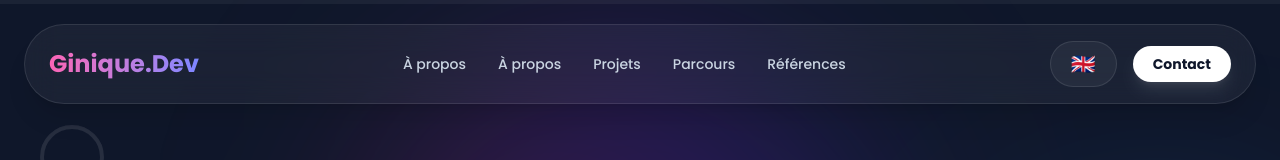
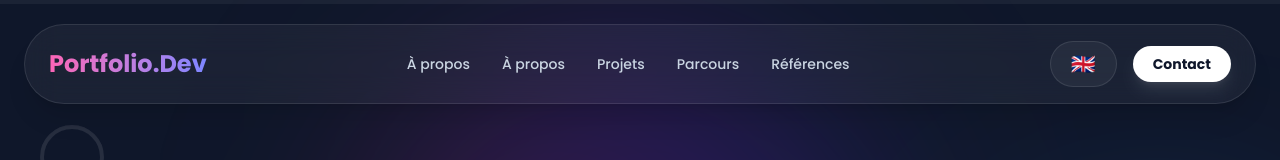
Before and after one commit to israel997/portfolio-ginique-lawani, a Vue app: page / in a window 1280 px wide. Shown: the top 160 px of the page. Built offline with nearby package versions, Linux system fonts and the light colour scheme.

Commit message:
Feat : Some changes

```diff
--- a/src/components/Navbar.vue
+++ b/src/components/Navbar.vue
@@ -1,7 +1,7 @@
 <template>
   <nav class="flex justify-between items-center mb-12 md:mb-20 bg-white/5 backdrop-blur-lg border border-white/10 rounded-full px-4 md:px-6 py-3 md:py-4 shadow-xl" role="navigation" aria-label="Navigation principale">
     <div class="text-lg md:text-2xl font-bold bg-clip-text text-transparent bg-gradient-to-r from-pink-400 to-indigo-400">
-      <span itemprop="brand">Ginique.Dev</span>
+      <span itemprop="brand">Portfolio.Dev</span>
     </div>
     <div class="hidden md:flex space-x-8 text-sm font-medium text-slate-300">
       <a href="#hero" class="hover:text-white transition">{{ $t('nav.about') }}</a>
```
